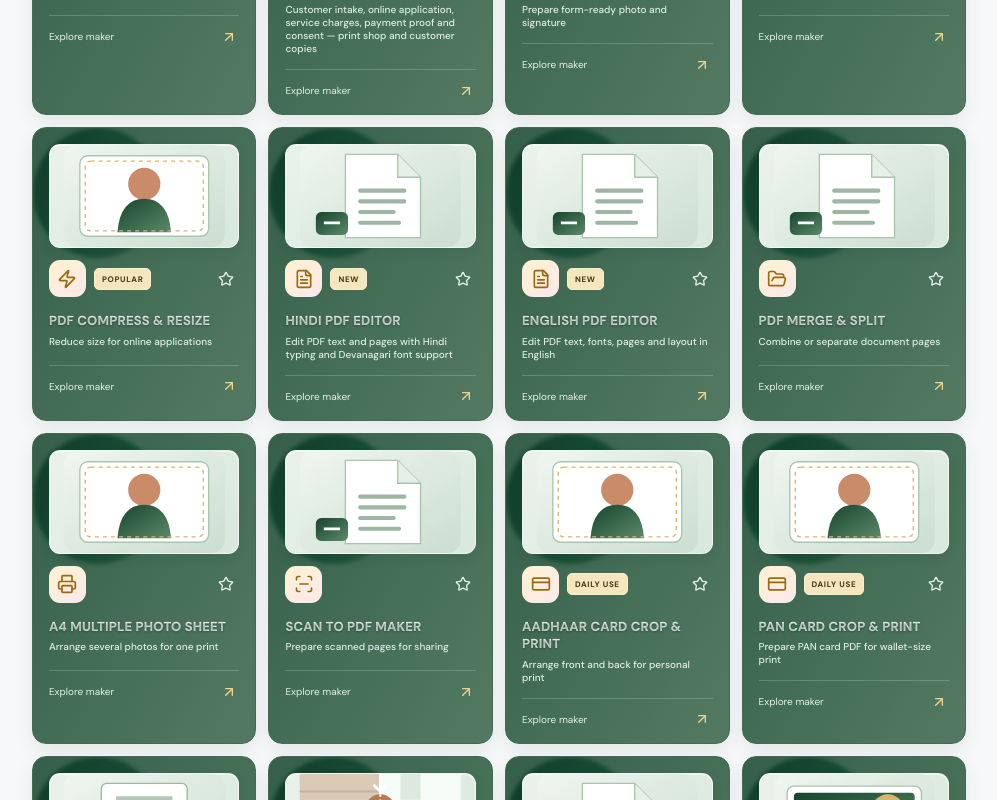
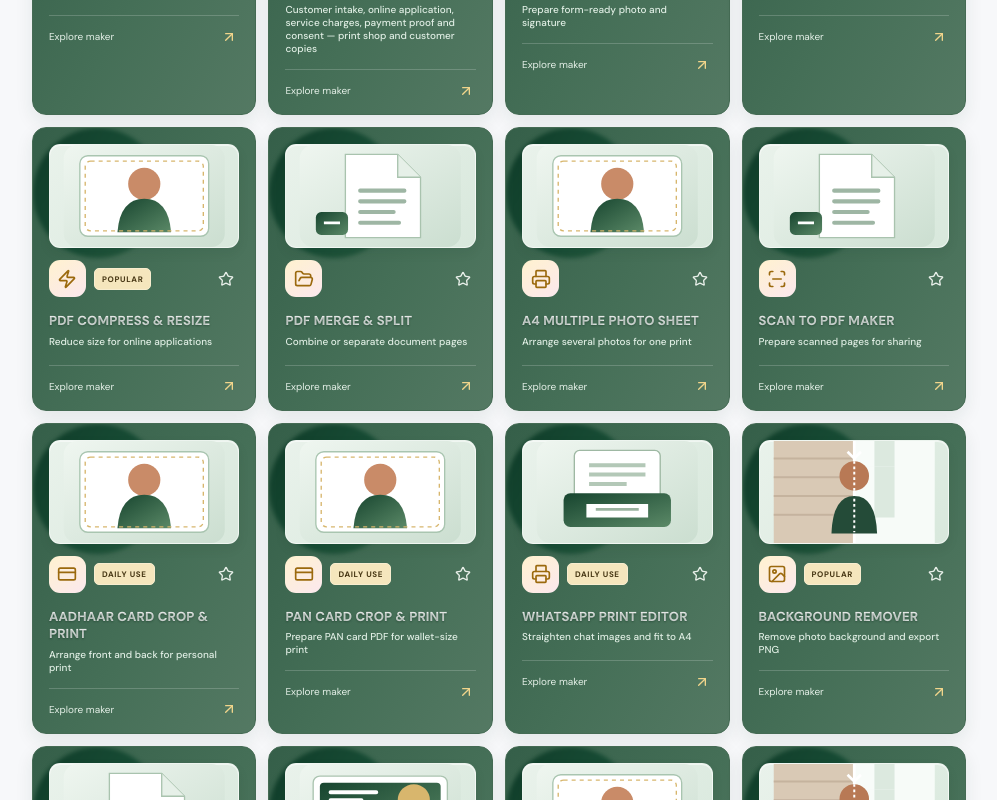
Before and after one commit to tanshuonline-cell/TANSHU-DIGITAL-TOOLS, a React (Vite) app: page /#home in a window 1280 px wide. Shown: the part 1540-2340 px from the top of the page, without its empty margins (270-1267 px from the left). Built offline with nearby package versions, Linux system fonts and the light colour scheme.

Commit message:
Remove duplicate PDF editor entries from maker shortcuts

```diff
--- a/src/App.tsx
+++ b/src/App.tsx
@@ -42,8 +42,6 @@ const makers=[
 {en:'Photo & Signature Resizer',hi:'फोटो और सिग्नेचर रिसाइज़र',sub:'Prepare form-ready photo and signature',icon:Image,tag:'MOST USED'},
 {en:'JPG to PDF Maker',hi:'JPG से PDF मेकर',sub:'Combine photos and scans into PDF',icon:FileText,tag:'POPULAR'},
 {en:'PDF Compress & Resize',hi:'PDF कंप्रेस और रिसाइज़',sub:'Reduce size for online applications',icon:Zap,tag:'POPULAR'},
-{en:'Hindi PDF Editor',hi:'हिंदी PDF एडिटर',sub:'Edit PDF text and pages with Hindi typing and Devanagari font support',icon:FileText,tag:'NEW'},
-{en:'English PDF Editor',hi:'इंग्लिश PDF एडिटर',sub:'Edit PDF text, fonts, pages and layout in English',icon:FileText,tag:'NEW'},
 {en:'PDF Merge & Split',hi:'PDF मर्ज और स्प्लिट',sub:'Combine or separate document pages',icon:FolderOpen,tag:''},
 {en:'A4 Multiple Photo Sheet',hi:'A4 मल्टीपल फोटो शीट',sub:'Arrange several photos for one print',icon:Printer,tag:''},
 {en:'Scan to PDF Maker',hi:'स्कैन से PDF मेकर',sub:'Prepare scanned pages for sharing',icon:ScanLine,tag:''},
```
